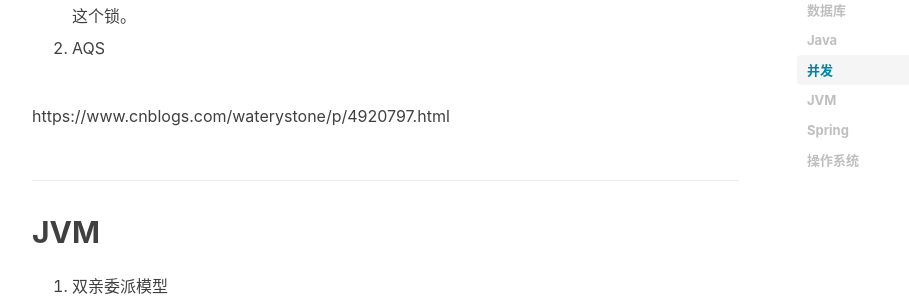
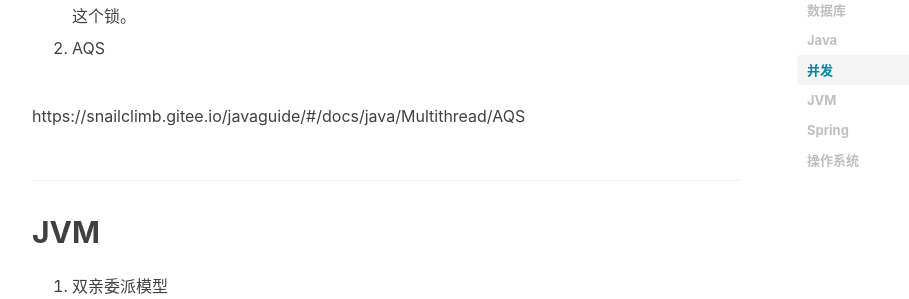
Before and after one commit to yycg/yycg.github.io, a Jekyll site: the page built from _posts/2020-07-05-总结.markdown, in a window 1280 px wide and 900 px high, scrolled down 51592 px. Shown: the part 154-453 px from the top of the window, without its empty margins (233-1142 px from the left). Built offline with Jekyll 4.4.1, drawn with Linux system fonts in a browser that asks for light colours; nearby versions of some CDN libraries; formulas are drawn with MathJax 3; comment, search, counter and statistics services are not loaded; some of the changed lines change nothing that is shown.

Commit message:
Update 2020-07-05-总结.markdown

```diff
--- a/_posts/2020-07-05-总结.markdown
+++ b/_posts/2020-07-05-总结.markdown
@@ -1720,7 +1720,7 @@ StringBuilder：可变，线程不安全
 
 35. AQS
 
-  https://www.cnblogs.com/waterystone/p/4920797.html
+  https://snailclimb.gitee.io/javaguide/#/docs/java/Multithread/AQS
 
 ## JVM
 
```
